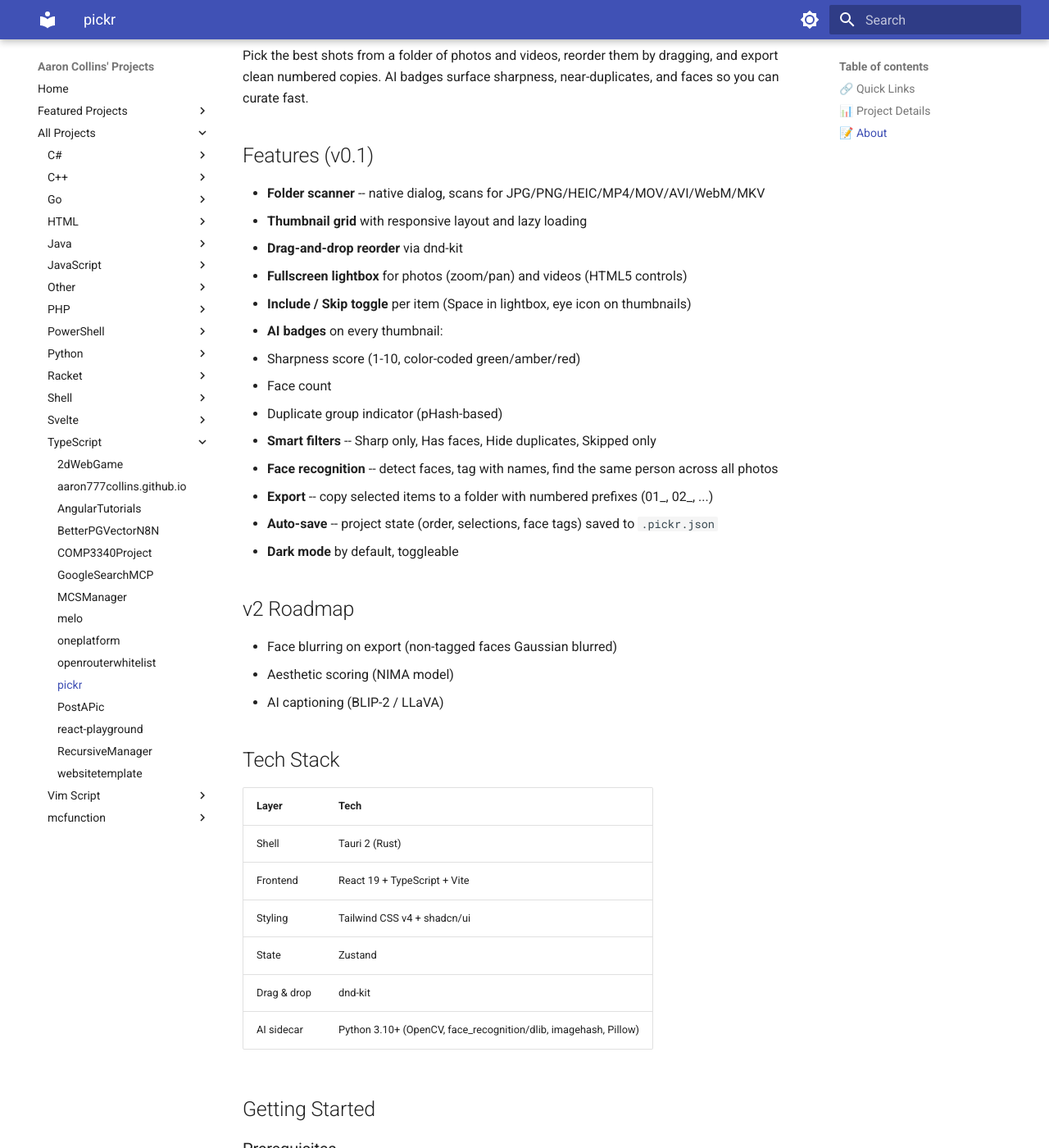
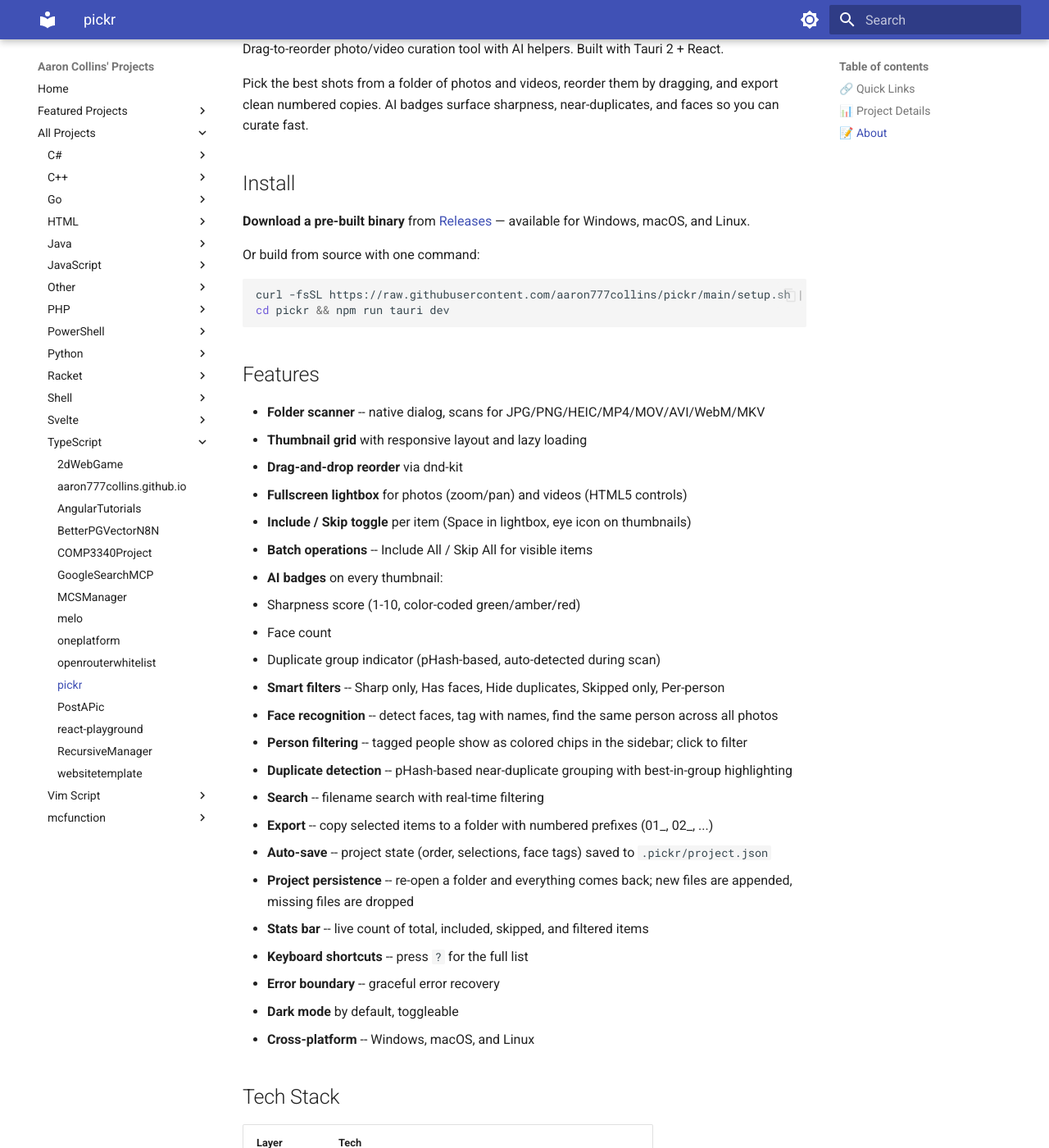
Before and after one commit to aaron777collins/projects, an MkDocs documentation site: the page built from docs/pickr.md, in a window 1280 px wide and 1400 px high, scrolled down 666 px. Shown: the whole window at 82% size. Built offline with MkDocs 1.6.1 and Material for MkDocs 9.7.7, drawn with Linux system fonts in a browser that asks for light colours; some of the changed text lies outside the part shown.

Commit message:
🤖 Auto-update project documentation
Updated project pages with latest information from GitHub API:
- Repository details and metadata
- Latest releases
- GitHub Pages links
- Language statistics
- Topics and tags
- Star and fork counts

Generated by GitHub Actions on 2026-06-24 06:13:01 UTC

````diff
--- a/docs/pickr.md
+++ b/docs/pickr.md
@@ -3,14 +3,15 @@
 ## 🔗 Quick Links
 
 - [View on GitHub](https://github.com/aaron777collins/pickr)
+- [Latest Release: Pickr v0.3.0](https://github.com/aaron777collins/pickr/releases/tag/v0.3.0) (June 23, 2026)
 
 ## 📊 Project Details
 
 - **Primary Language:** TypeScript
-- **Languages Used:** TypeScript, Python, Rust, CSS, HTML
+- **Languages Used:** TypeScript, Python, Rust, Shell, CSS, HTML
 - **License:** MIT License
 - **Created:** June 21, 2026
-- **Last Updated:** June 21, 2026
+- **Last Updated:** June 23, 2026
 
 ## 📝 About
 
@@ -20,28 +21,42 @@ Drag-to-reorder photo/video curation tool with AI helpers. Built with Tauri 2 +
 
 Pick the best shots from a folder of photos and videos, reorder them by dragging, and export clean numbered copies. AI badges surface sharpness, near-duplicates, and faces so you can curate fast.
 
-## Features (v0.1)
+## Install
+
+**Download a pre-built binary** from [Releases](https://github.com/aaron777collins/pickr/releases) — available for Windows, macOS, and Linux.
+
+Or build from source with one command:
+
+```bash
+curl -fsSL https://raw.githubusercontent.com/aaron777collins/pickr/main/setup.sh | bash
+cd pickr && npm run tauri dev
+```
+
+## Features
 
 - **Folder scanner** -- native dialog, scans for JPG/PNG/HEIC/MP4/MOV/AVI/WebM/MKV
 - **Thumbnail grid** with responsive layout and lazy loading
 - **Drag-and-drop reorder** via dnd-kit
 - **Fullscreen lightbox** for photos (zoom/pan) and videos (HTML5 controls)
 - **Include / Skip toggle** per item (Space in lightbox, eye icon on thumbnails)
+- **Batch operations** -- Include All / Skip All for visible items
 - **AI badges** on every thumbnail:
   - Sharpness score (1-10, color-coded green/amber/red)
   - Face count
-  - Duplicate group indicator (pHash-based)
-- **Smart filters** -- Sharp only, Has faces, Hide duplicates, Skipped only
+  - Duplicate group indicator (pHash-based, auto-detected during scan)
+- **Smart filters** -- Sharp only, Has faces, Hide duplicates, Skipped only, Per-person
 - **Face recognition** -- detect faces, tag with names, find the same person across all photos
+- **Person filtering** -- tagged people show as colored chips in the sidebar; click to filter
+- **Duplicate detection** -- pHash-based near-duplicate grouping with best-in-group highlighting
+- **Search** -- filename search with real-time filtering
 - **Export** -- copy selected items to a folder with numbered prefixes (01_, 02_, ...)
-- **Auto-save** -- project state (order, selections, face tags) saved to `.pickr.json`
+- **Auto-save** -- project state (order, selections, face tags) saved to `.pickr/project.json`
+- **Project persistence** -- re-open a folder and everything comes back; new files are appended, missing files are dropped
+- **Stats bar** -- live count of total, included, skipped, and filtered items
+- **Keyboard shortcuts** -- press `?` for the full list
+- **Error boundary** -- graceful error recovery
 - **Dark mode** by default, toggleable
-
-## v2 Roadmap
-
-- Face blurring on export (non-tagged faces Gaussian blurred)
-- Aesthetic scoring (NIMA model)
-- AI captioning (BLIP-2 / LLaVA)
+- **Cross-platform** -- Windows, macOS, and Linux
 
 ## Tech Stack
 
@@ -54,32 +69,35 @@ Pick the best shots from a folder of photos and videos, reorder them by dragging
 | Drag & drop | dnd-kit |
 | AI sidecar | Python 3.10+ (OpenCV, face_recognition/dlib, imagehash, Pillow) |
 
-## Getting Started
+## Build from Source
 
 ### Prerequisites
 
 - Node.js 20+
 - Rust (via rustup)
 - Python 3.10+
-- System deps (Linux): `sudo apt install cmake build-essential libopenblas-dev liblapack-dev libgtk-3-dev libwebkit2gtk-4.1-dev libsoup-3.0-dev librsvg2-dev ffmpeg`
+- **Linux:** `sudo apt install cmake build-essential libopenblas-dev liblapack-dev libgtk-3-dev libwebkit2gtk-4.1-dev libsoup-3.0-dev librsvg2-dev ffmpeg`
+- **macOS:** `brew install cmake ffmpeg python3`
+- **Windows:** Install [Visual Studio Build Tools](https://visualstudio.microsoft.com/visual-cpp-build-tools/), [CMake](https://cmake.org/download/), and [FFmpeg](https://ffmpeg.org/download.html)
 
-### Setup
+### Install
 
 ```bash
+git clone https://github.com/aaron777collins/pickr.git && cd pickr
+
 # Frontend
 npm install
 
 # Python sidecar
 cd sidecar
 python3 -m venv .venv
-source .venv/bin/activate
-pip install -e ".[dev]"        # core features
-pip install -e ".[dev,faces]"  # + face recognition (requires cmake + dlib)
+source .venv/bin/activate          # Windows: .venv\Scripts\activate
+pip install -e ".[dev]"            # core features
+pip install -e ".[dev,faces]"      # + face recognition (requires cmake + dlib)
 cd ..
 
 # Run
-npm run dev          # Vite dev server only (http://localhost:1420)
-npm run tauri dev    # full desktop app (compiles Rust on first run)
+npm run tauri dev
 ```
 
 ## Architecture
````
Also changed, not shown: other parts of docs/pickr.md (+1 -1 lines), docs/MinecraftDatapackLanguage.md (+1 -1 lines), docs/oneplatform.md (+1 -1 lines), docs/projects-test.md (+1 -1 lines), docs/projects.md (+1 -1 lines).
